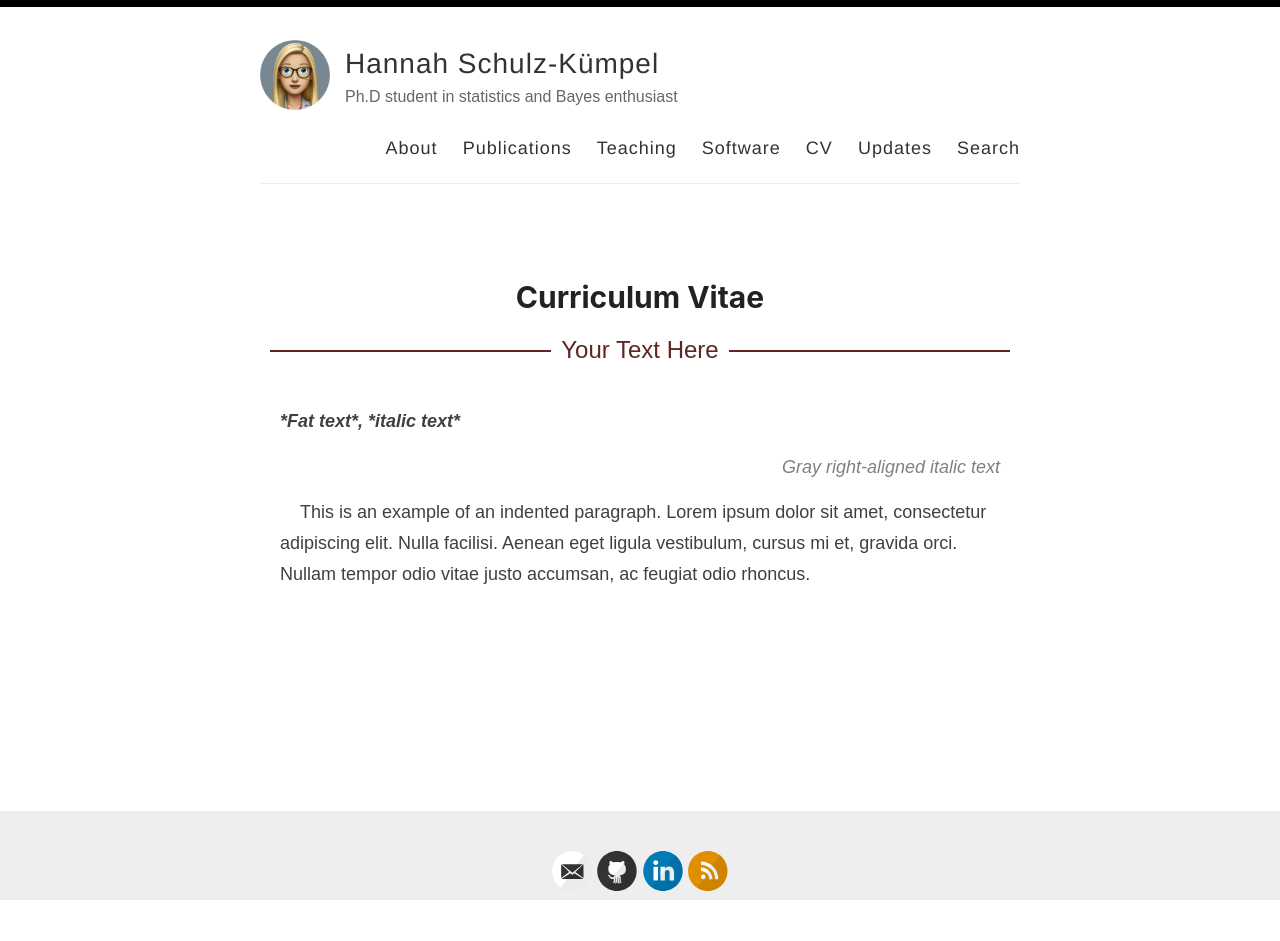
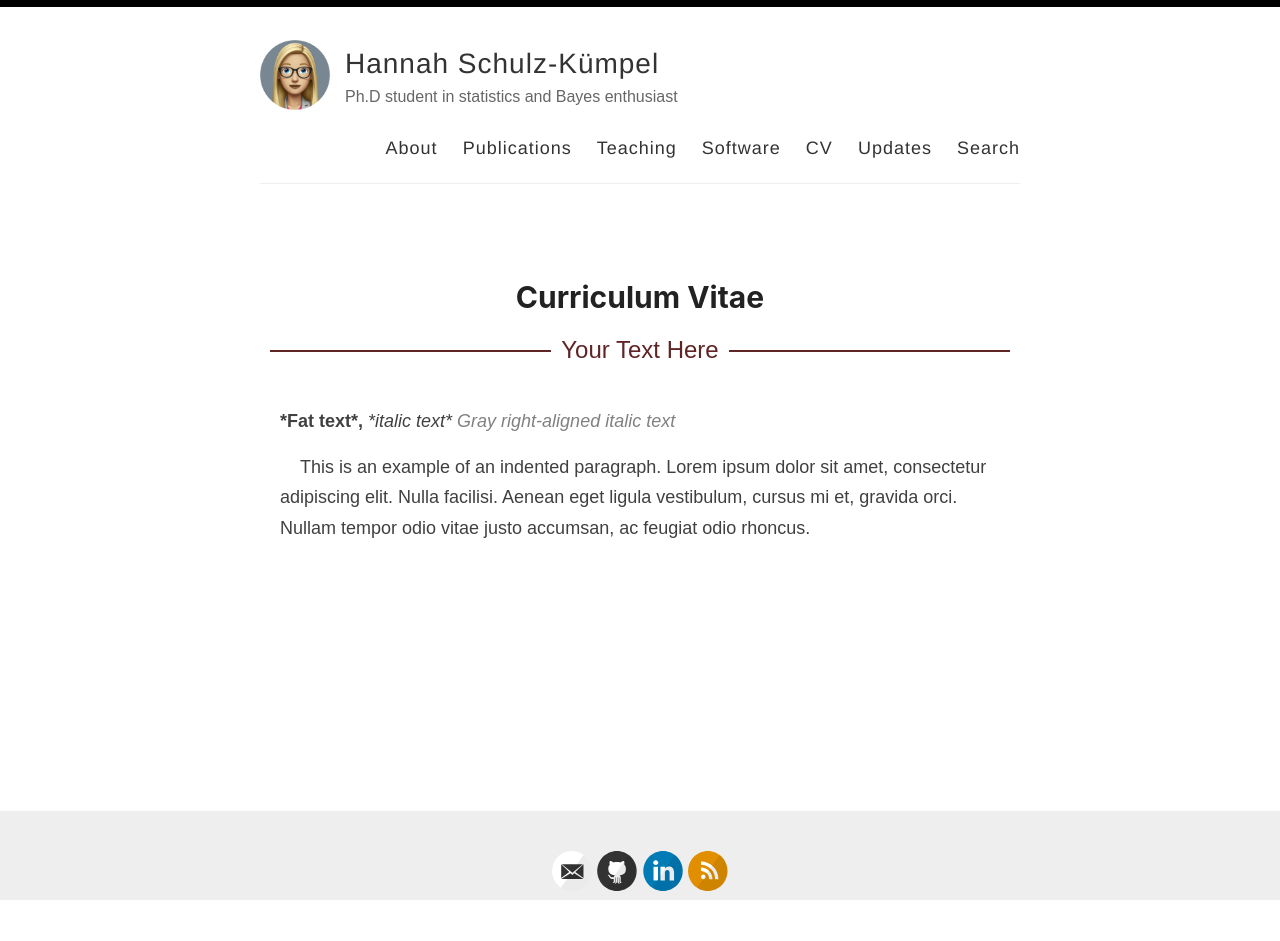
Before and after one commit to 11annah/11annah.github.io, a Jekyll site: the page built from _pages/cv.md, in a window 1280 px wide. Built offline with Jekyll 4.4.1, drawn with Linux system fonts in a browser that asks for light colours.

Commit message:
CV updates

```diff
--- a/_layouts/cv.html
+++ b/_layouts/cv.html
@@ -40,6 +40,7 @@ layout: default
     }
     .gray-text {
       color: gray;
+      font-style: italic;
     }
     .right-aligned {
       text-align: right;
@@ -53,6 +54,7 @@ layout: default
 <article class="page">
 
   <h1>{{ page.title }}</h1>
+
     {{ content }}
 
 </article>
--- a/_pages/cv.md
+++ b/_pages/cv.md
@@ -12,7 +12,6 @@ permalink: /cv/
  </div>
 
 <div class="container">
-  <p class="fat-text italic-text">*Fat text*, *italic text*</p>
-  <p class="gray-text right-aligned italic-text">Gray right-aligned italic text</p>
+  <p><span class="fat-text">*Fat text*, </span><span class="italic-text">*italic text*</span><span class="gray-text right-aligned"> Gray right-aligned italic text</span></p>
   <p class="indented-paragraph">This is an example of an indented paragraph. Lorem ipsum dolor sit amet, consectetur adipiscing elit. Nulla facilisi. Aenean eget ligula vestibulum, cursus mi et, gravida orci. Nullam tempor odio vitae justo accumsan, ac feugiat odio rhoncus.</p>
 </div>
```
